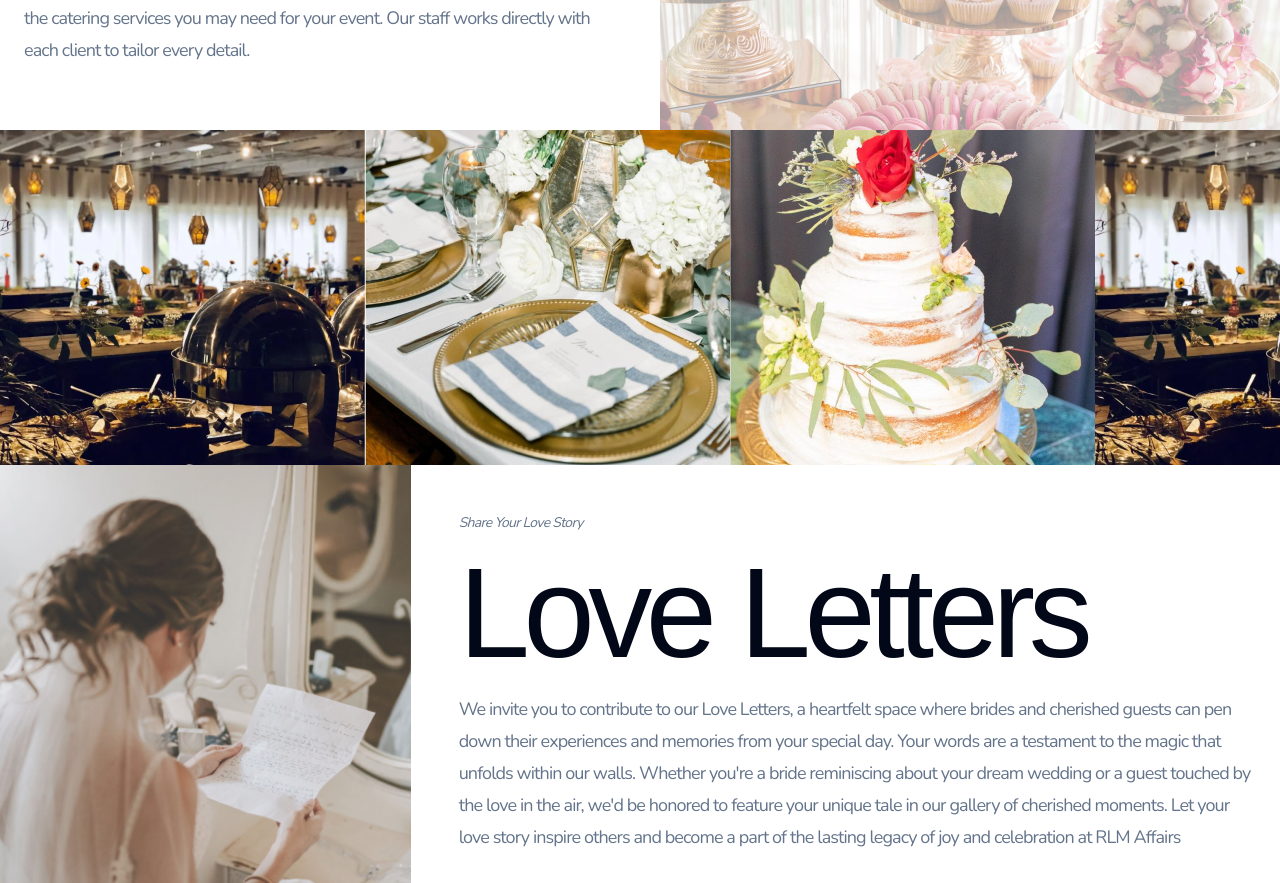
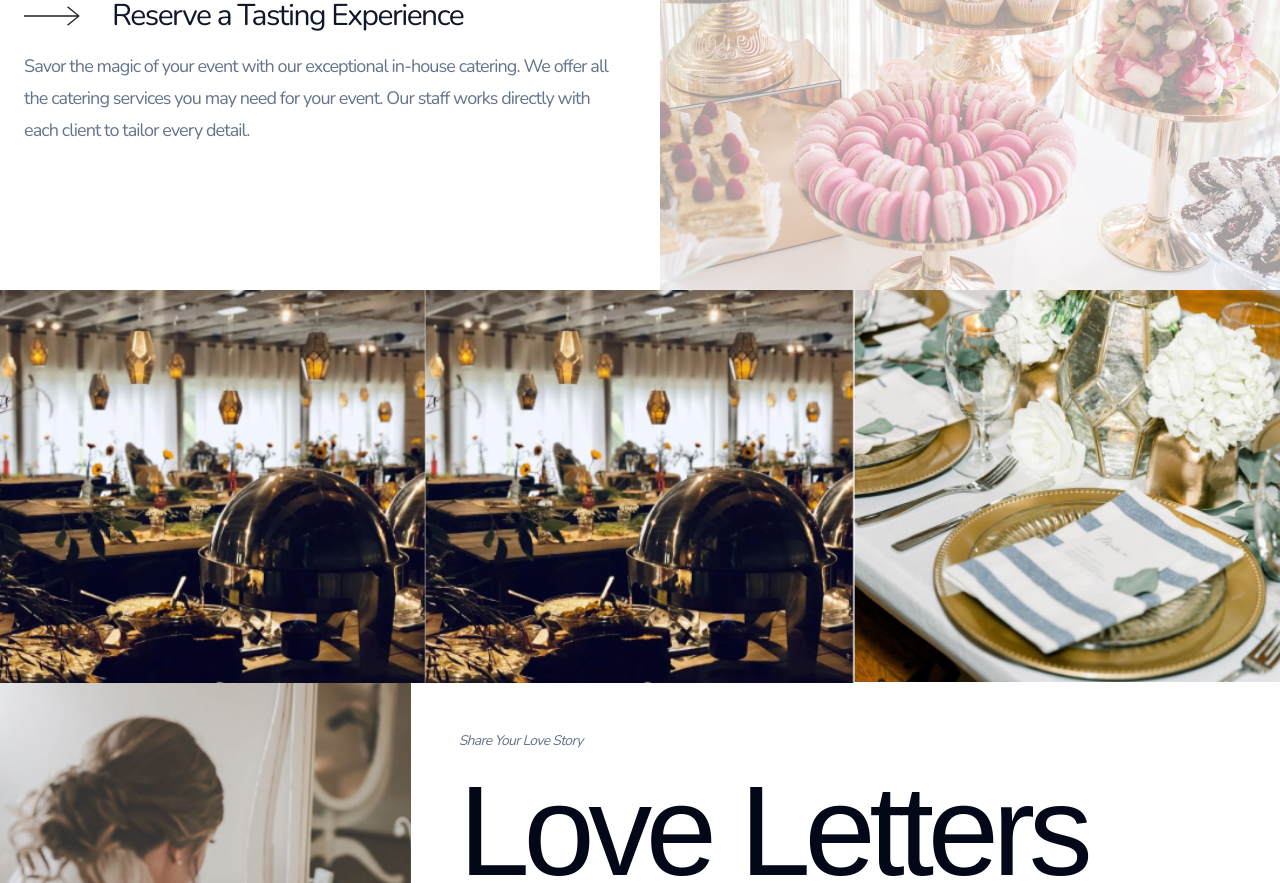
Before and after one commit to Dillonzellis/rlmaffairs-v4, a Next.js app: page / in a window 1280 px wide. Shown: the part 3120-4003 px from the top of the page. Built offline with nearby package versions, Linux system fonts and the light colour scheme; a web font is replaced by a local one.

Commit message:
feat: add SmallSlider with embla carousel

```diff
--- a/package.json
+++ b/package.json
@@ -12,6 +12,8 @@
     "@radix-ui/react-slot": "^1.0.2",
     "class-variance-authority": "^0.7.0",
     "clsx": "^2.1.0",
+    "embla-carousel-autoplay": "^8.0.0-rc22",
+    "embla-carousel-react": "^8.0.0-rc22",
     "lucide-react": "^0.317.0",
     "next": "14.1.0",
     "react": "^18",
--- a/src/app/page.tsx
+++ b/src/app/page.tsx
@@ -77,7 +77,7 @@
       </section>
       <section className="relative">
         <div>
-          <MaxWidthWrapper className="py-12 md:py-16">
+          <MaxWidthWrapper className="py-12 md:py-36">
             <div className="space-y-4">
               <SubHeader>Crafting Your Culinary Story</SubHeader>
               <MainHeader>Premiere Catering</MainHeader>
--- a/src/components/SmallSlider.tsx
+++ b/src/components/SmallSlider.tsx
@@ -1,3 +1,13 @@
+"use client";
+
+import * as React from "react";
+import Autoplay from "embla-carousel-autoplay";
+
+import {
+  Carousel,
+  CarouselContent,
+  CarouselItem,
+} from "@/components/ui/carousel";
 import Image from "next/image";
 
 const imgs = [
@@ -7,19 +17,39 @@
   { src: "/catering-slide.jpg", alt: "venue" },
 ];
 
-export const SmallSlider = () => {
+export function SmallSlider() {
   return (
-    <div className="flex overflow-hidden">
+    <Carousel
+      className="w-full"
+      opts={{
+        align: "start",
+        loop: true,
+      }}
+      plugins={[
+        Autoplay({
+          delay: 2000,
+        }),
+      ]}
+    >
+      <CarouselContent className="-ml-1">
         {imgs.map((img, idx) => (
+          <CarouselItem
+            key={idx}
+            className="pl-0 sm:w-full md:basis-1/2 lg:basis-1/3"
+          >
+            <div className="">
               <Image
                 key={idx}
                 src={img.src}
                 alt={img.alt}
                 width={365}
                 height={335}
-          className="min-h-[335px] object-cover"
+                className="min-h-[335px] w-full object-cover"
               />
+            </div>
+          </CarouselItem>
         ))}
-    </div>
+      </CarouselContent>
+    </Carousel>
   );
-};
+}
--- /dev/null
+++ b/src/components/ui/carousel.tsx
@@ -0,0 +1,262 @@
+"use client"
+
+import * as React from "react"
+import useEmblaCarousel, {
+  type UseEmblaCarouselType,
+} from "embla-carousel-react"
+import { ArrowLeft, ArrowRight } from "lucide-react"
+
+import { cn } from "@/lib/utils"
+import { Button } from "@/components/ui/button"
+
+type CarouselApi = UseEmblaCarouselType[1]
+type UseCarouselParameters = Parameters<typeof useEmblaCarousel>
+type CarouselOptions = UseCarouselParameters[0]
+type CarouselPlugin = UseCarouselParameters[1]
+
+type CarouselProps = {
+  opts?: CarouselOptions
+  plugins?: CarouselPlugin
+  orientation?: "horizontal" | "vertical"
+  setApi?: (api: CarouselApi) => void
+}
+
+type CarouselContextProps = {
+  carouselRef: ReturnType<typeof useEmblaCarousel>[0]
+  api: ReturnType<typeof useEmblaCarousel>[1]
+  scrollPrev: () => void
+  scrollNext: () => void
+  canScrollPrev: boolean
+  canScrollNext: boolean
+} & CarouselProps
+
+const CarouselContext = React.createContext<CarouselContextProps | null>(null)
+
+function useCarousel() {
+  const context = React.useContext(CarouselContext)
+
+  if (!context) {
+    throw new Error("useCarousel must be used within a <Carousel />")
+  }
+
+  return context
+}
+
+const Carousel = React.forwardRef<
+  HTMLDivElement,
+  React.HTMLAttributes<HTMLDivElement> & CarouselProps
+>(
+  (
+    {
+      orientation = "horizontal",
+      opts,
+      setApi,
+      plugins,
+      className,
+      children,
+      ...props
+    },
+    ref
+  ) => {
+    const [carouselRef, api] = useEmblaCarousel(
+      {
+        ...opts,
+        axis: orientation === "horizontal" ? "x" : "y",
+      },
+      plugins
+    )
+    const [canScrollPrev, setCanScrollPrev] = React.useState(false)
+    const [canScrollNext, setCanScrollNext] = React.useState(false)
+
+    const onSelect = React.useCallback((api: CarouselApi) => {
+      if (!api) {
+        return
+      }
+
+      setCanScrollPrev(api.canScrollPrev())
+      setCanScrollNext(api.canScrollNext())
+    }, [])
+
+    const scrollPrev = React.useCallback(() => {
+      api?.scrollPrev()
+    }, [api])
+
+    const scrollNext = React.useCallback(() => {
+      api?.scrollNext()
+    }, [api])
+
+    const handleKeyDown = React.useCallback(
+      (event: React.KeyboardEvent<HTMLDivElement>) => {
+        if (event.key === "ArrowLeft") {
+          event.preventDefault()
+          scrollPrev()
+        } else if (event.key === "ArrowRight") {
+          event.preventDefault()
+          scrollNext()
+        }
+      },
+      [scrollPrev, scrollNext]
+    )
+
+    React.useEffect(() => {
+      if (!api || !setApi) {
+        return
+      }
+
+      setApi(api)
+    }, [api, setApi])
+
+    React.useEffect(() => {
+      if (!api) {
+        return
+      }
+
+      onSelect(api)
+      api.on("reInit", onSelect)
+      api.on("select", onSelect)
+
+      return () => {
+        api?.off("select", onSelect)
+      }
+    }, [api, onSelect])
+
+    return (
+      <CarouselContext.Provider
+        value={{
+          carouselRef,
+          api: api,
+          opts,
+          orientation:
+            orientation || (opts?.axis === "y" ? "vertical" : "horizontal"),
+          scrollPrev,
+          scrollNext,
+          canScrollPrev,
+          canScrollNext,
+        }}
+      >
+        <div
+          ref={ref}
+          onKeyDownCapture={handleKeyDown}
+          className={cn("relative", className)}
+          role="region"
+          aria-roledescription="carousel"
+          {...props}
+        >
+          {children}
+        </div>
+      </CarouselContext.Provider>
+    )
+  }
+)
+Carousel.displayName = "Carousel"
+
+const CarouselContent = React.forwardRef<
+  HTMLDivElement,
+  React.HTMLAttributes<HTMLDivElement>
+>(({ className, ...props }, ref) => {
+  const { carouselRef, orientation } = useCarousel()
+
+  return (
+    <div ref={carouselRef} className="overflow-hidden">
+      <div
+        ref={ref}
+        className={cn(
+          "flex",
+          orientation === "horizontal" ? "-ml-4" : "-mt-4 flex-col",
+          className
+        )}
+        {...props}
+      />
+    </div>
+  )
+})
+CarouselContent.displayName = "CarouselContent"
+
+const CarouselItem = React.forwardRef<
+  HTMLDivElement,
+  React.HTMLAttributes<HTMLDivElement>
+>(({ className, ...props }, ref) => {
+  const { orientation } = useCarousel()
+
+  return (
+    <div
+      ref={ref}
+      role="group"
+      aria-roledescription="slide"
+      className={cn(
+        "min-w-0 shrink-0 grow-0 basis-full",
+        orientation === "horizontal" ? "pl-4" : "pt-4",
+        className
+      )}
+      {...props}
+    />
+  )
+})
+CarouselItem.displayName = "CarouselItem"
+
+const CarouselPrevious = React.forwardRef<
+  HTMLButtonElement,
+  React.ComponentProps<typeof Button>
+>(({ className, variant = "outline", size = "icon", ...props }, ref) => {
+  const { orientation, scrollPrev, canScrollPrev } = useCarousel()
+
+  return (
+    <Button
+      ref={ref}
+      variant={variant}
+      size={size}
+      className={cn(
+        "absolute  h-8 w-8 rounded-full",
+        orientation === "horizontal"
+          ? "-left-12 top-1/2 -translate-y-1/2"
+          : "-top-12 left-1/2 -translate-x-1/2 rotate-90",
+        className
+      )}
+      disabled={!canScrollPrev}
+      onClick={scrollPrev}
+      {...props}
+    >
+      <ArrowLeft className="h-4 w-4" />
+      <span className="sr-only">Previous slide</span>
+    </Button>
+  )
+})
+CarouselPrevious.displayName = "CarouselPrevious"
+
+const CarouselNext = React.forwardRef<
+  HTMLButtonElement,
+  React.ComponentProps<typeof Button>
+>(({ className, variant = "outline", size = "icon", ...props }, ref) => {
+  const { orientation, scrollNext, canScrollNext } = useCarousel()
+
+  return (
+    <Button
+      ref={ref}
+      variant={variant}
+      size={size}
+      className={cn(
+        "absolute h-8 w-8 rounded-full",
+        orientation === "horizontal"
+          ? "-right-12 top-1/2 -translate-y-1/2"
+          : "-bottom-12 left-1/2 -translate-x-1/2 rotate-90",
+        className
+      )}
+      disabled={!canScrollNext}
+      onClick={scrollNext}
+      {...props}
+    >
+      <ArrowRight className="h-4 w-4" />
+      <span className="sr-only">Next slide</span>
+    </Button>
+  )
+})
+CarouselNext.displayName = "CarouselNext"
+
+export {
+  type CarouselApi,
+  Carousel,
+  CarouselContent,
+  CarouselItem,
+  CarouselPrevious,
+  CarouselNext,
+}
```
Also changed, not shown: 1 other file (tests, documents, lock files or other folders). Lines whose indentation alone changed are shown as unchanged.
